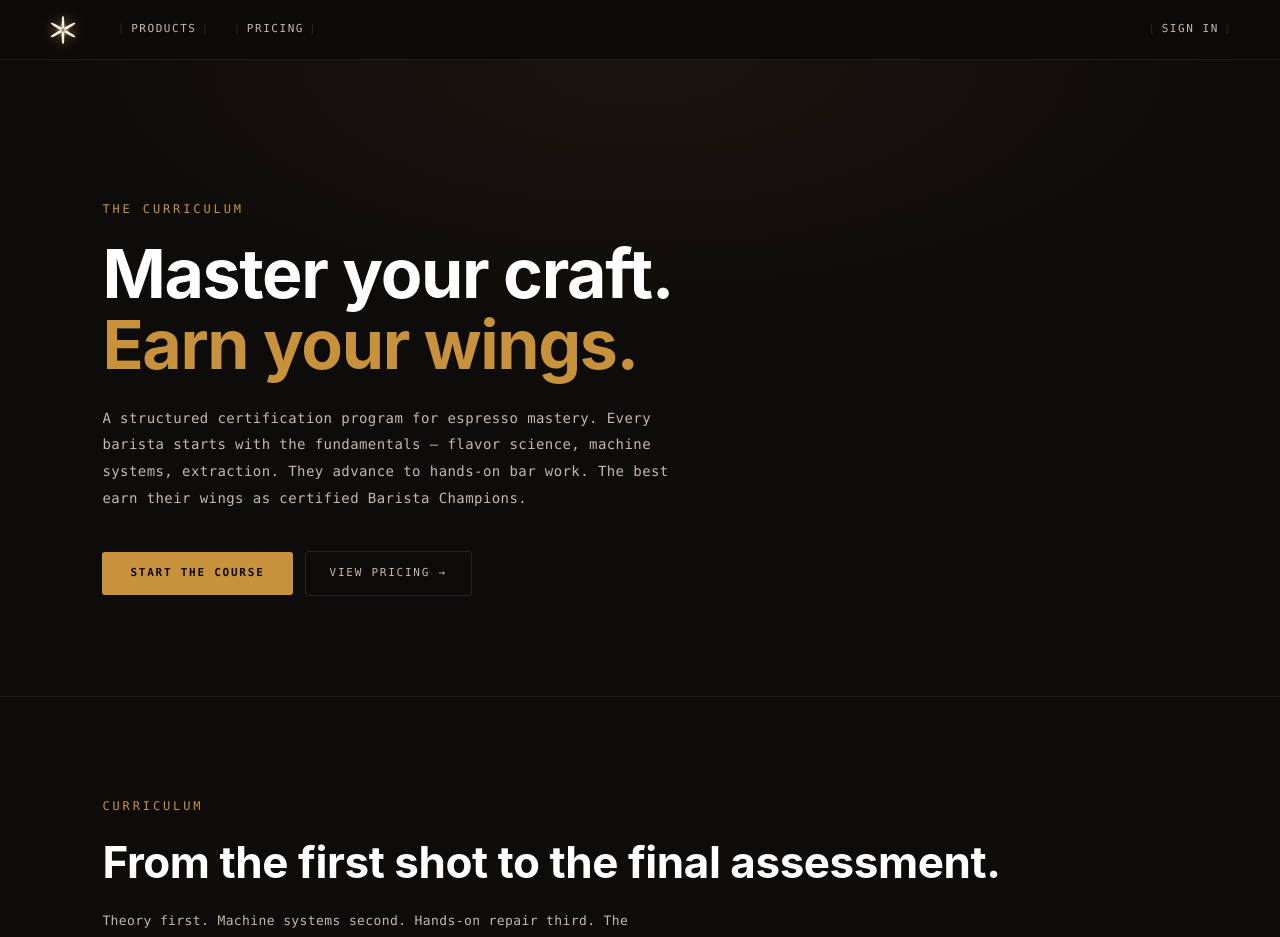
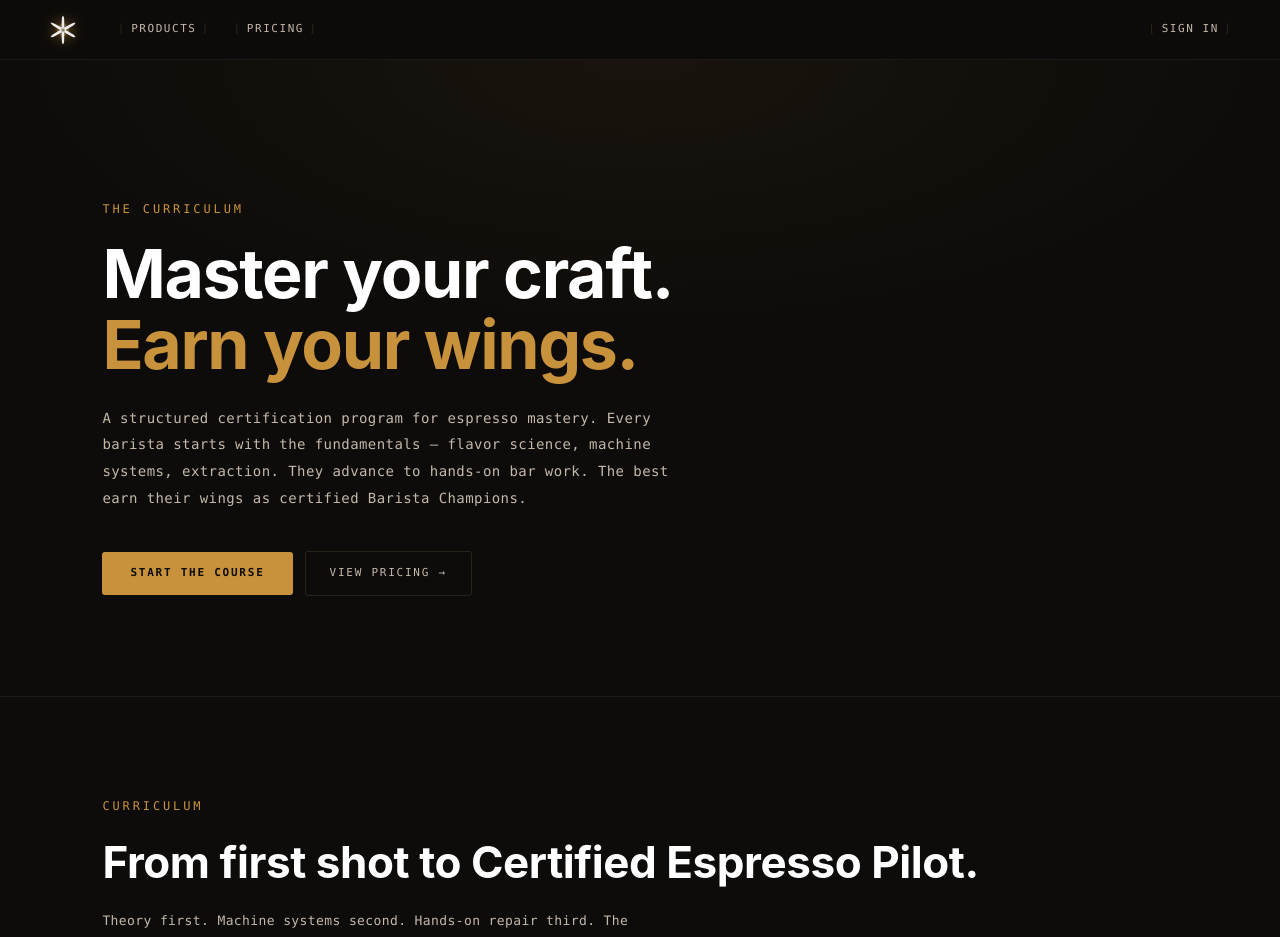
Before and after one commit to chrisdarvelo/ully.web, a Next.js app: page /products in a window 1280 px wide. Shown: the top 937 px of the page. Built offline with nearby package versions, Linux system fonts and the light colour scheme.

Commit message:
copy: curriculum h2 → 'From first shot to Certified Espresso Pilot'

```diff
--- a/src/app/(marketing)/products/page.tsx
+++ b/src/app/(marketing)/products/page.tsx
@@ -148,7 +148,7 @@ export default function ProductsPage() {
               Curriculum
             </div>
             <h2 style={{ fontSize: 'clamp(28px, 4vw, 44px)', fontWeight: 700, letterSpacing: '-0.01em', color: 'white', marginBottom: 14 }}>
-              From the first shot to the final assessment.
+              From first shot to Certified Espresso Pilot.
             </h2>
             <p style={{ fontFamily: 'var(--font-mono)', fontSize: 13, color: '#C4B8AA', lineHeight: 1.9, maxWidth: 540, letterSpacing: '0.03em' }}>
               Theory first. Machine systems second. Hands-on repair third. The same structure used to build professionals in any high-stakes craft. No shortcuts.
```
